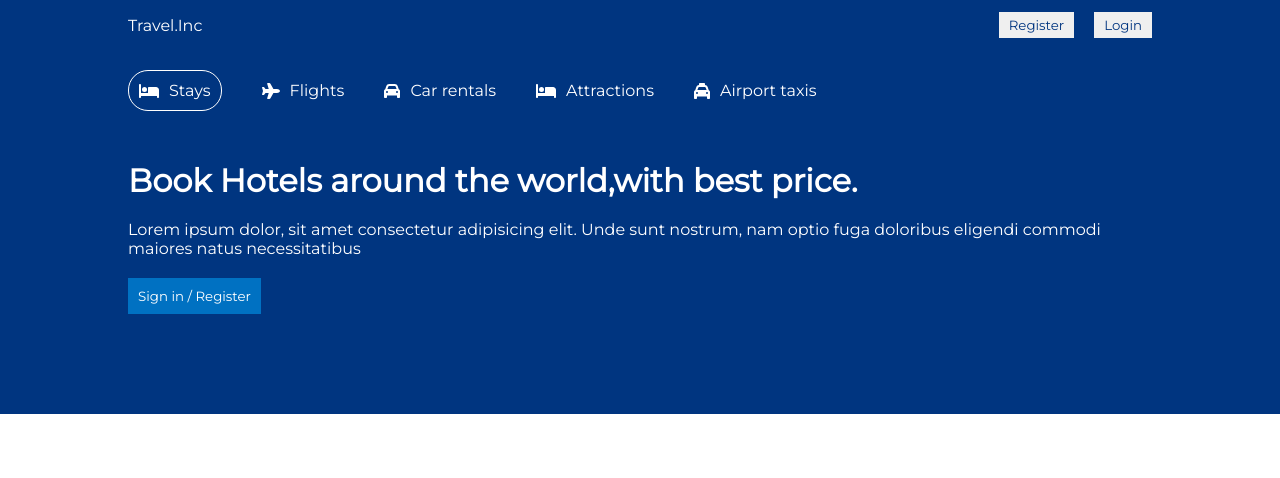
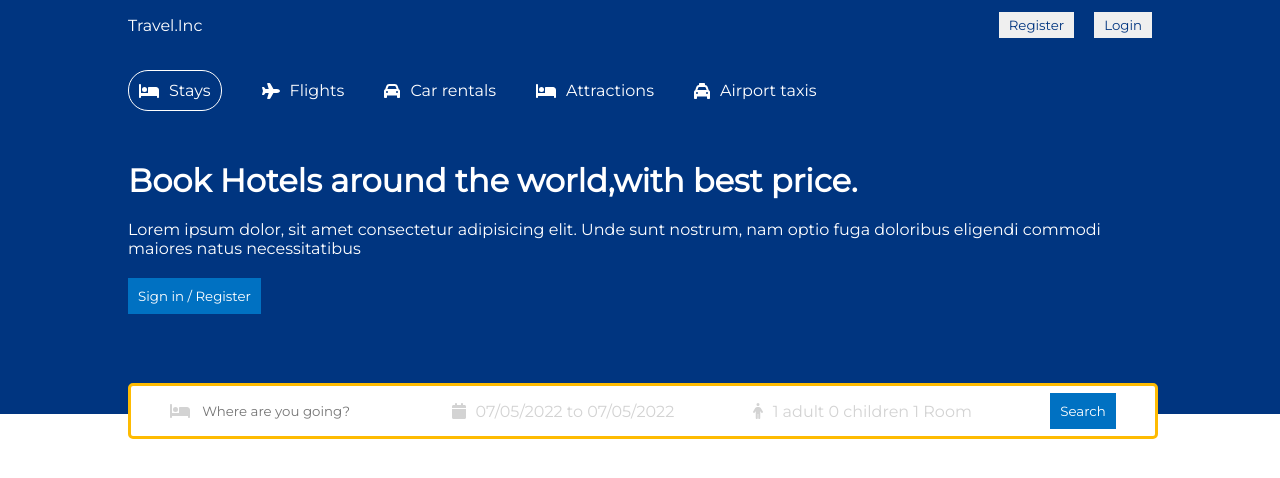
Before and after one commit to dhirendralive9/react-travel-booking-app, a React (Create React App) app: page / in a window 1280 px wide. Shown: the top 478 px of the page. Built offline with nearby package versions, Linux system fonts and the light colour scheme.

Commit message:
headers is complete.

```diff
--- a/package.json
+++ b/package.json
@@ -10,7 +10,9 @@
     "@testing-library/jest-dom": "^5.16.4",
     "@testing-library/react": "^13.3.0",
     "@testing-library/user-event": "^13.5.0",
+    "date-fns": "^2.28.0",
     "react": "^18.2.0",
+    "react-date-range": "^1.4.0",
     "react-dom": "^18.2.0",
     "react-router-dom": "^6.3.0",
     "react-scripts": "5.0.1",
--- a/src/components/header/Header.jsx
+++ b/src/components/header/Header.jsx
@@ -1,8 +1,42 @@
-import { faBed, faPlane, faCar, faTaxi } from '@fortawesome/free-solid-svg-icons';
+import { faBed, faPlane, faCar, faTaxi, faCalendar, faPerson } from '@fortawesome/free-solid-svg-icons';
 import { FontAwesomeIcon } from '@fortawesome/react-fontawesome';
 import './header.css';
+import {useState} from 'react'
+
+import 'react-date-range/dist/styles.css'; // main style file
+import 'react-date-range/dist/theme/default.css'; // theme css file
+import { format } from 'date-fns';
+import { DateRange } from 'react-date-range';
+
 
 const Header = () => {
+    const [openDate, setOpenDate] = useState(false);
+
+    const [date, setDate] = useState([
+        {
+          startDate: new Date(),
+          endDate: new Date(),
+          key: 'selection'
+        }
+      ]);
+
+    const [openOptions, setOpenOptions] = useState(false);
+    const [options, setOptions] = useState({
+        adult:1,
+        children:0,
+        room:1
+    })
+
+    const handleOption = (name, operation) =>{
+        setOptions(prev=> {
+            return {
+                ...prev,
+                [name]:operation === 'i' ? options[name]+1 : options[name] -1,
+            };
+        })
+    }
+
+
   return (
     <div className='header'>
         <div className="headerContainer">
@@ -31,6 +65,62 @@ const Header = () => {
             <h1 className="headerTitle">Book Hotels around the world,with best price.</h1>
             <p className="headerDesc">Lorem ipsum dolor, sit amet consectetur adipisicing elit. Unde sunt nostrum, nam optio fuga doloribus eligendi commodi maiores natus necessitatibus</p>
             <button className="headerBtn">Sign in / Register</button>
+            <div className="headerSearch">
+                <div className="headerSearchItem">
+                    <FontAwesomeIcon icon={faBed} className="headerIcon" />
+                    <input type="text" name="hotel" placeholder='Where are you going?' className="headerSearchInput" />
+                </div>
+                <div className="headerSearchItem">
+                    <FontAwesomeIcon icon={faCalendar} className="headerIcon" />
+                    <span onClick={()=> setOpenDate(!openDate)} className='headerSearchText'>{`${format(date[0].startDate, "MM/dd/yyyy")} to ${format(date[0].endDate, "MM/dd/yyyy")}`}</span>
+                   {openDate && <DateRange
+                       editableDateInputs={true}
+                        onChange={item => setDate([item.selection])}
+                        moveRangeOnFirstSelection={false}
+                       ranges={date}
+                       className="date"
+                      />}
+                </div>
+                <div className="headerSearchItem">
+                    <FontAwesomeIcon icon={faPerson} className="headerIcon" />
+                    <span onClick={()=> setOpenOptions(!openOptions)} className='headerSearchText'>{`${options.adult} adult ${options.children} children ${options.room} Room`}</span>
+                      { openOptions && <div className="options">
+                        <div className="optionItem">
+                            <span className="optionText">Adult</span>
+                            <div className="optionCounter">
+                            <button
+                             disabled={options.adult <=1}
+                             className="optionCounterButton" onClick={()=>handleOption("adult","d")}>-</button>
+                            <span className="optionCounterNumber">
+                            {options.adult}
+                            </span>
+                            <button className="optionCounterButton" onClick={()=>handleOption("adult","i")}>+</button>
+                            </div>
+                        </div>
+                        <div className="optionItem">
+                        <span className="optionText">Children</span>
+                        <div className="optionCounter">
+                            <button disabled={options.children <=0} className="optionCounterButton" onClick={()=>handleOption("children","d")}>-</button>
+                            <span className="optionCounterNumber">{options.children}</span>
+                            <button className="optionCounterButton" onClick={()=>handleOption("children","i")}>+</button>
+                            </div>
+                        </div>
+                        <div className="optionItem">
+                        <span className="optionText">Rooms</span>
+                        <div className="optionCounter">
+                            <button disabled={options.room <=1} className="optionCounterButton" onClick={()=>handleOption("room","d")}>-</button>
+                            <span className="optionCounterNumber">
+                            {options.room}
+                            </span>
+                            <button className="optionCounterButton" onClick={()=>handleOption("room","i")}>+</button>
+                            </div>
+                        </div>
+                    </div> }
+                </div>
+                <div className="headerSearchItem">
+                    <button className="headerBtn">Search</button>
+                </div>
+            </div>
       </div>
     </div>
   )
```
Also changed, not shown: 1 other file (tests, documents, lock files or other folders).
